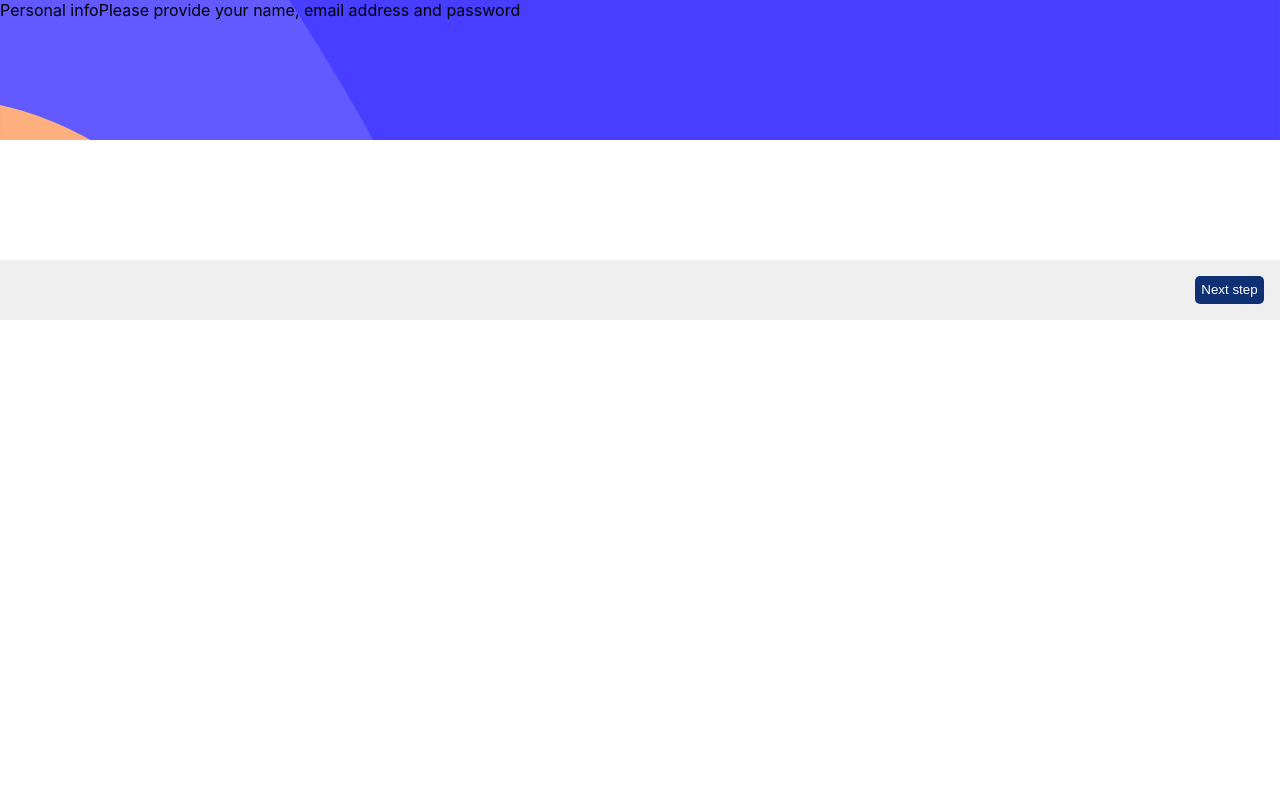
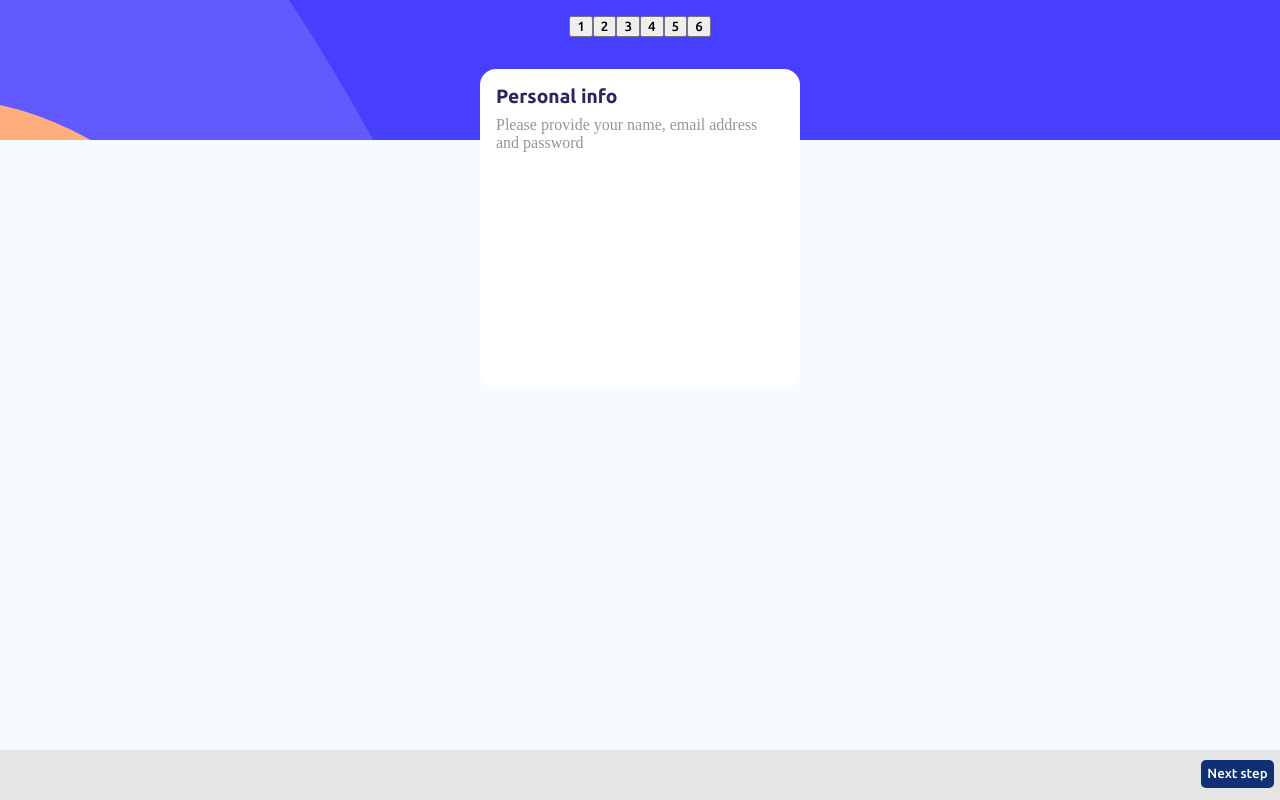
Before and after one commit to Cieth/multi-step-form, a React (Create React App) app: page / in a window 1280 px wide. Built offline with nearby package versions, Linux system fonts and the light colour scheme.

Commit message:
add styles and font to card

```diff
--- a/src/App.css
+++ b/src/App.css
@@ -1,5 +1,23 @@
+@font-face {
+  font-family: "Ubuntu";
+  src: url("../assets/fonts/Ubuntu-Medium.ttf");
+  font-weight: medium;
+}
+@font-face {
+  font-family: "Ubuntu Bold";
+  src: url("../assets/fonts/Ubuntu-Bold.ttf");
+  font-weight: bold;
+}
+@font-face {
+  font-family: "Ubuntu Regular ";
+  src: url("../assets/fonts/Ubuntu-Regular.ttf");
+  font-weight: 100;
+}
+*{
+  font-family: Ubuntu,sans-serif;
+}
 body{
-
+  background-color: rgb(246, 251, 255);
 }
 .Header {
   z-index: 100;
@@ -8,3 +26,7 @@ body{
   background-size: cover;
   background-repeat: no-repeat;
 }
+.Buttons {
+  padding: 1rem;
+  text-align: center;
+}
--- a/src/App.tsx
+++ b/src/App.tsx
@@ -2,17 +2,21 @@ import React from 'react';
 import './App.css';
 import Nav from './components/Nav';
 import Cards from './components/Card';
+import Navigation from './components/Navigation';
 function App() {
   return (
     <div className='App'>
       <div className='Header'>
+        <div className='Buttons'>
+          <Navigation />
+        </div>
+
         <Cards
           title='Personal info'
           description='Please provide your name, email address and password '
         />
+        <Nav />
       </div>
-
-      <Nav />
     </div>
   );
 }
--- a/src/components/Card.tsx
+++ b/src/components/Card.tsx
@@ -1,3 +1,5 @@
+import styles from '../styles/components/Cards.module.css';
+
 interface cardProps {
   title: string;
   description: string;
@@ -5,9 +7,11 @@ interface cardProps {
 
 export default function Cards({ title, description }: cardProps) {
   return (
-    <>
-      {title}
-      {description}
-    </>
+    <div className={styles.Card__body}>
+      <div className={styles.Card__content}>
+        <div className={styles.Card__title}>{title}</div>
+        <div className={styles.Card__description}>{description}</div>
+      </div>
+    </div>
   );
 }
--- a/src/components/Navigation.tsx
+++ b/src/components/Navigation.tsx
@@ -1,7 +1,17 @@
 import React from 'react';
 
 const Navigation = () => {
-  return <div>Navigation</div>;
+  return (
+    <>
+      <button>1</button>
+      <button>2</button>
+      <button>3</button>
+      <button>4</button>
+      <button>5</button>
+      <button>6</button>
+    </>
+  );
+
 };
 
 export default Navigation;
--- /dev/null
+++ b/src/styles/components/Cards.module.css
@@ -0,0 +1,22 @@
+.Card__body{
+    margin: 1rem auto;
+    height: 20rem;
+    width: 20rem;
+    background-color: rgb(255, 255, 255);
+    border-radius: 16px;
+}
+
+.Card__content{
+    padding: 1rem;
+}
+.Card__title{
+    font-family: "Ubuntu Bold";
+    font-size: 1.2rem;
+    color: rgb(41, 41, 95);
+    margin-bottom: 0.5rem;
+}
+.Card__description{
+    font-family:"Ubuntu Regular";
+    color: rgb(150, 150, 150);
+    margin-bottom: 0.5rem;
+}
--- a/src/styles/components/Nav.module.css
+++ b/src/styles/components/Nav.module.css
@@ -1,7 +1,10 @@
 .footer{
-    margin-top: 120px;
-    padding: 1rem 0rem;
-    background-color: rgb(239, 239, 239);
+    position: fixed;
+    padding: 10px 10px 0px 10px;
+    bottom: 0;
+    width: 100%;
+    height: 40px;
+    background: rgb(229, 229, 229);
 }
 .inner{
     display: flex;
```
Also changed, not shown: src/styles/Cards.module.css (deleted).
